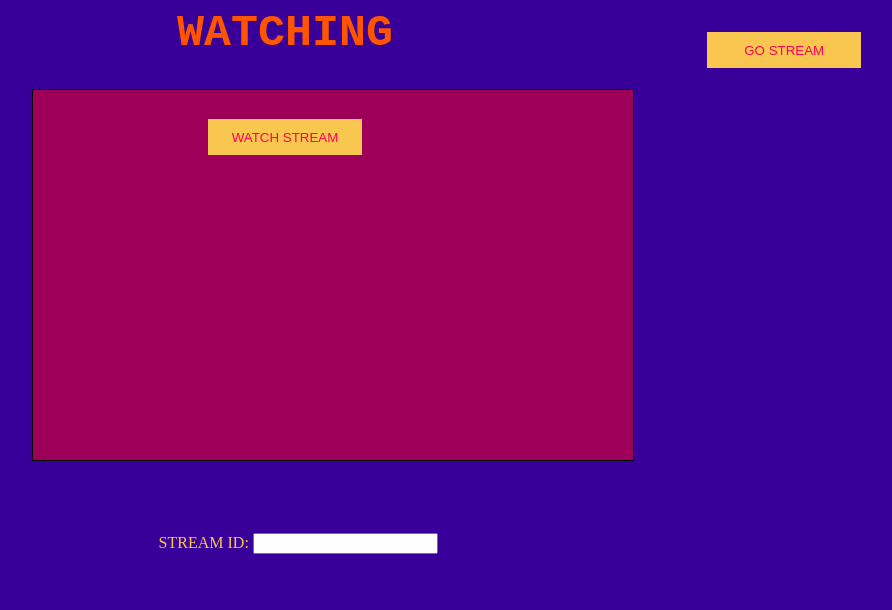
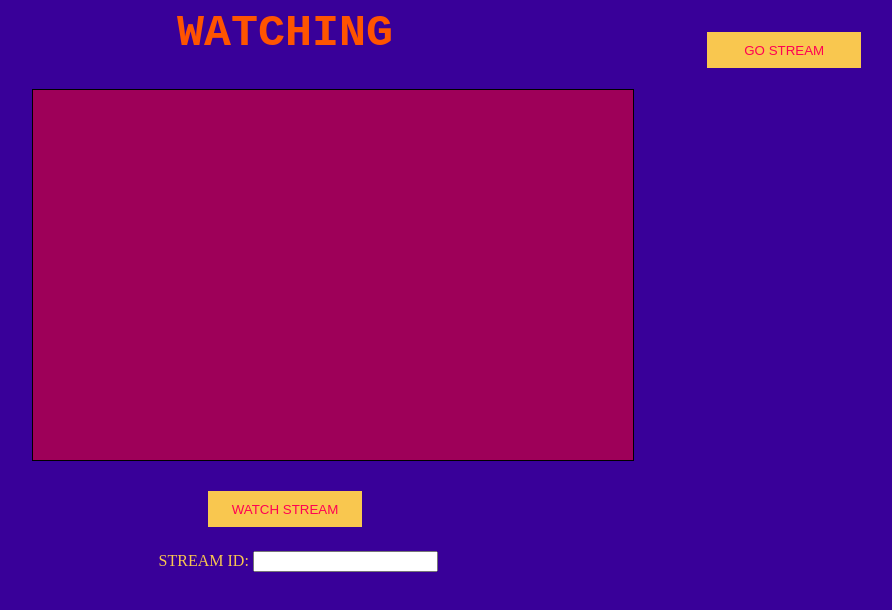
Before and after one commit to AGindinson/WebProject, a website: page public/watch.html in a window 1280 px wide. Shown: the whole page, without its empty margins (355-1247 px from the left). Drawn offline with nearby package versions, Linux system fonts and the light colour scheme; no server answers.

Commit message:
Fix video containers
Signed-off-by: Artem Gindinson <amgindinson@gmail.com>

```diff
--- a/public/watch.html
+++ b/public/watch.html
@@ -3,8 +3,8 @@
         <link rel="stylesheet" href="watchStyle.css">
     </HEAD>
     <BODY>
-        <h1 class="header" align="center">WATCHING</h1>
-        <video playsinline autoplay class="remoteVideo"></video>
+      <h1 class="header" align="center">WATCHING</h1>
+        <div><video playsinline autoplay class="remoteVideo"></video></div>
         <button class="button watching" onClick="changeReadiness()">WATCH STREAM</button>
         <br/><br/><br/><br/><br/>
         <div>
```
Also changed, not shown: public/stream.html (+3 -1 lines).
